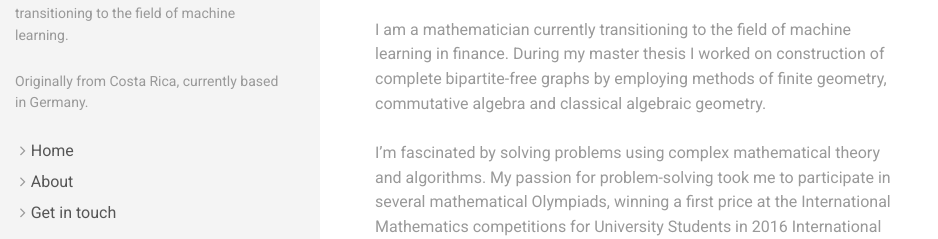
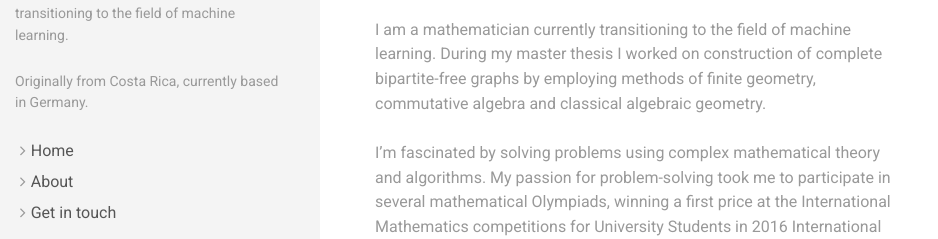
Before and after one commit to felipebarquero/Portfolio, a plain HTML site: page about/index.html in a window 1280 px wide. Shown: the part 104-343 px from the top of the page, without its empty margins (0-938 px from the left). Drawn offline with Linux system fonts and the light colour scheme.

Commit message:
Update index.html

```diff
--- a/about/index.html
+++ b/about/index.html
@@ -116,7 +116,7 @@
     <div class="col-lg-8">
       <div class="content-column-content">
          <h1>About me</h1>
-         <p>I am a mathematician currently transitioning to the field of machine learning in finance. During my master thesis I worked on construction of complete bipartite-free graphs by employing methods of finite geometry, commutative algebra and classical algebraic geometry.</p>
+         <p>I am a mathematician currently transitioning to the field of machine learning. During my master thesis I worked on construction of complete bipartite-free graphs by employing methods of finite geometry, commutative algebra and classical algebraic geometry.</p>
 <p>I&rsquo;m fascinated by solving problems using complex mathematical theory and algorithms. My passion for problem-solving took me to participate in several  mathematical Olympiads, winning a first price at the International Mathematics competitions for University Students in 2016 International Mathematics competitions for University Students in 2016 <a href="https://www.imc-math.org.uk/?year=2016&amp;section=results&amp;item=bysum">(IMC)</a>.</p>
 <h3 id="education">Education</h3>
 <ul>
```
